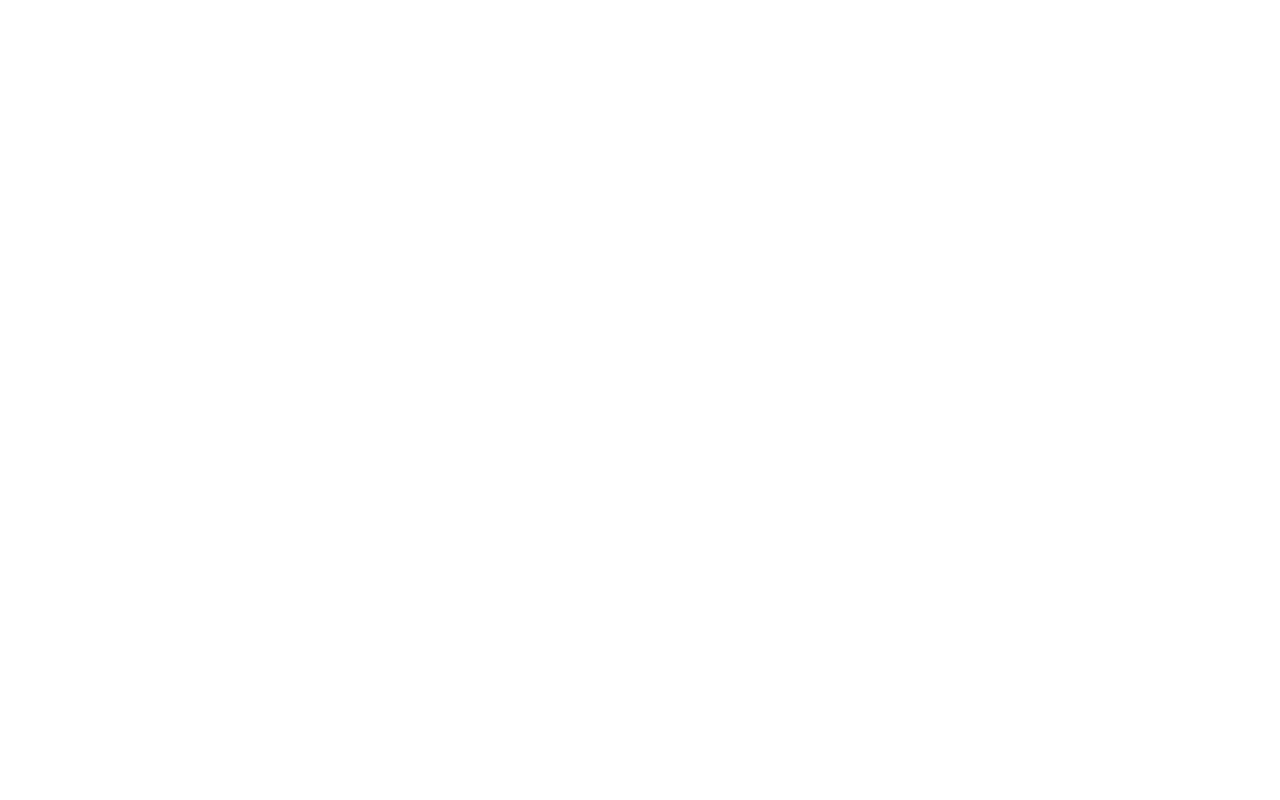
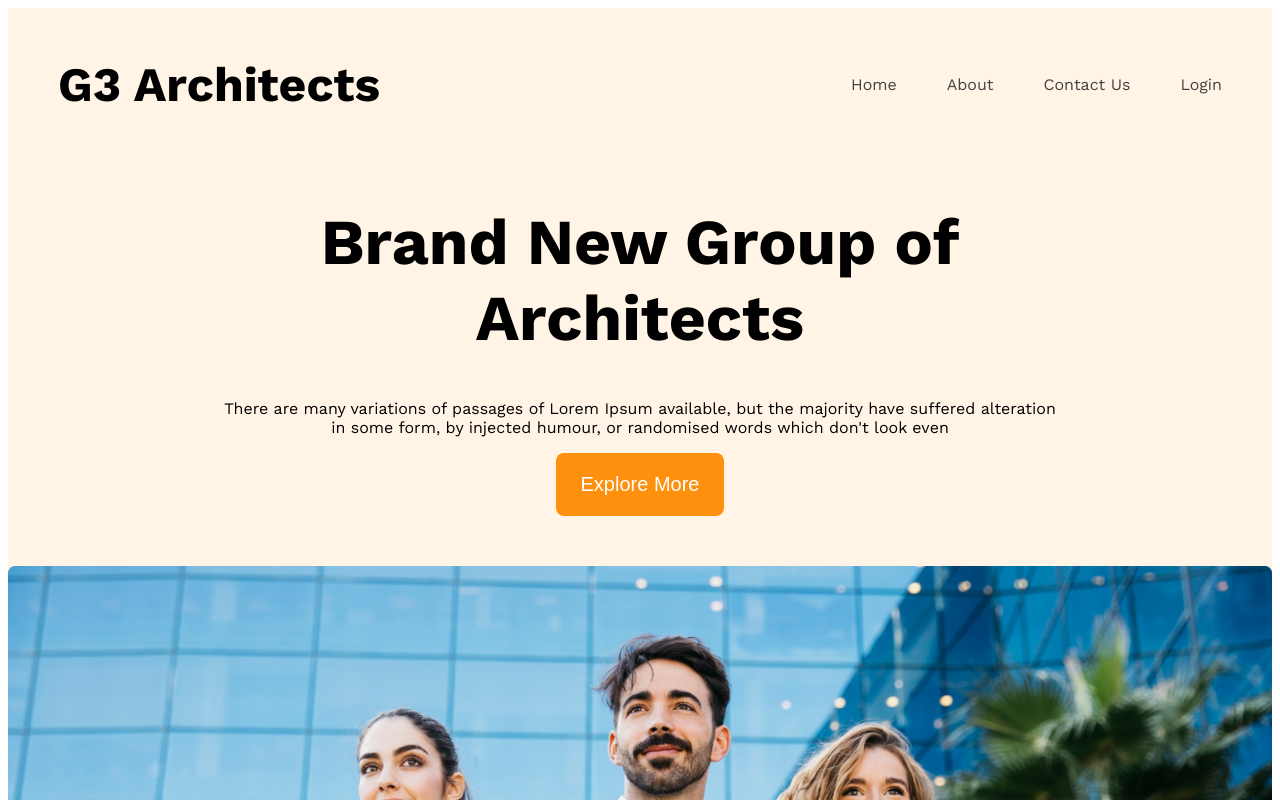
Before and after one commit to najmuln5/g3-architects-web, a plain HTML site: page index.html in a window 1280 px wide. Shown: the top 800 px of the page. Drawn offline with nearby package versions, Linux system fonts and the light colour scheme.

Commit message:
added my image file

```diff
--- a/index.html
+++ b/index.html
@@ -6,8 +6,33 @@
     <title>G3 ARCHItacs</title>
     <link rel="stylesheet" href="style/architecs.css">
 </head>
-<body>
-    <header>
+<body class="work-sans-font">
+
+    <header class="bg-light">
+        <nav class="navbar display-flex">
+            <h3 class="brand">G3 Architects</h3>
+            <ul class="nav-links display-flex">
+
+                <li class="nav-item"> <a class="nav-link" href="">Home</a></li>
+                <li class="nav-item"> <a class="nav-link" href="">About</a></li>
+                <li class="nav-item"> <a class="nav-link" href="">Contact Us </a></li>
+                <li class="nav-item"> <a class="nav-link" href="">Login</a></li>
+
+            </ul>
+
+        </nav>
+
+        <div class="banner">
+           <div class="banner-content">
+            <h1 class="banner-title">Brand New
+                Group of Architects
+                </h1>
+                <p class="banner-description">There are many variations of passages of Lorem Ipsum available, but the majority have suffered alteration in some form, by injected humour, or randomised words which don't look even</p>
+                <button class="btn-primary">Explore More</button>
+           </div>
+                 <img class="image" src="images/banner.png" alt="">
+
+        </div>
 
     </header>
     <main>
--- a/style/architecs.css
+++ b/style/architecs.css
@@ -0,0 +1,75 @@
+
+@import url('https://fonts.googleapis.com/css2?family=Work+Sans:ital,wght@0,100..900;1,100..900&display=swap');
+
+
+.work-sans-font {
+    font-family: "Work Sans", serif;
+    font-optical-sizing: auto;
+    font-weight: 400;
+    font-style: normal;
+  }
+
+  .bg-light{
+    background-color: rgba(255, 144, 14, 0.1);
+  }
+
+  .navbar{
+    justify-content: space-between;
+    align-items: center;
+
+  }
+  .brand{
+    font-weight: 700;
+    font-size: 3rem;
+    margin-left: 50px;
+  }
+ .display-flex{
+  display: flex;
+
+ }
+ .nav-item{
+  list-style: none;
+  margin-right: 50px;
+
+
+ }
+ .nav-link{
+  text-decoration: none;
+  color: #424242;
+  font-weight: 500px;
+ }
+ .navbar , .banner{
+  max-width: 1440px;
+  margin: 0 auto;
+ }
+ .banner-content{
+  max-width: 850px;
+  margin: 0 auto;
+  text-align: center;
+  margin-bottom: 50px;
+ }
+ .image{
+ width: 100%;
+ }
+
+ .banner-title{
+  font-weight: 700px;
+  font-size: 4rem;
+ }
+
+ .btn-primary{
+  color: white;
+  background-color: #FF900E;
+  padding: 20px 25px;
+  font-size: 1.25rem;
+  font-weight: 600px;
+  border: none;
+  border-radius: 8px;
+ }
+
+ @media screen and (max-width :576px){
+  .navbar, .nav-links {
+    flex-direction: column;
+  }
+
+ }
```
